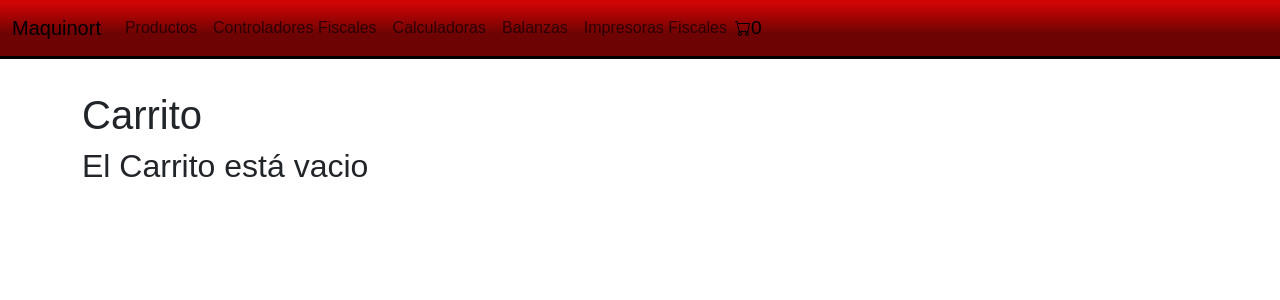
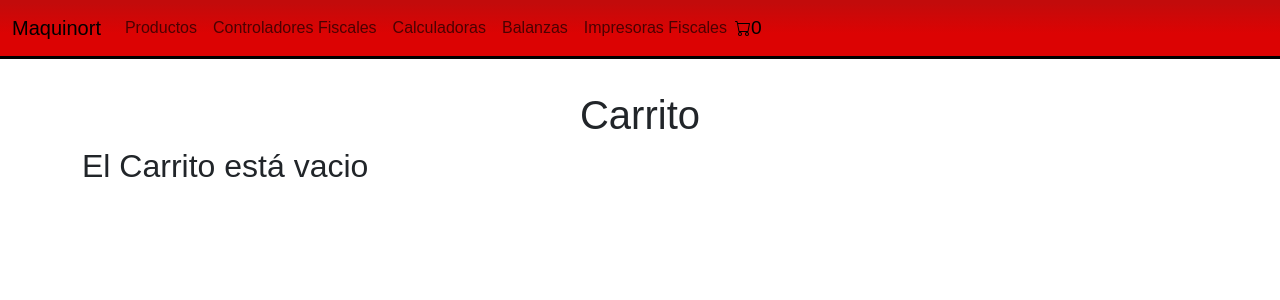
Before and after one commit to jpcaponetto/PreEntregas_React, a React (Create React App) app: page /carrito in a window 1280 px wide. Shown: the top 300 px of the page. Built offline with nearby package versions, Linux system fonts and the light colour scheme.

Commit message:
correciones para re entrega

```diff
--- a/src/App.css
+++ b/src/App.css
@@ -27,7 +27,7 @@
   align-items:center;
   background-color: rgba(110,3,3,1);
   border-bottom: 3px solid black;
-  background: linear-gradient(0deg, rgba(110,3,3,1) 40%, rgb(209, 4, 4) 95%);
+  background: linear-gradient(0deg, rgb(220, 3, 3) 40%, rgb(194, 11, 11) 95%);
 }
 
 .logo {
@@ -58,8 +58,6 @@
   color:white !important;
   text-decoration:none;
 }
-
-
 
 .productos {
   display: grid;
--- a/src/Components/Carrito/Carrito.jsx
+++ b/src/Components/Carrito/Carrito.jsx
@@ -13,12 +13,14 @@ const Carrito = () => {
   return (
 
     <div className='container'>
-      <h1 className='main-title'>Carrito</h1>
+      <h1 className='main-title text-center'>Carrito</h1>
       {
         carrito.map((prod) => (
           <div key={prod.id}>
+            <div className='container card' style={{ width: '18rem' }}>
+              <div className='row card-body'>
           <h3> {prod.titulo} </h3>
-          <img src={prod.imagen} alt={prod.titulo} />
+          <img src={prod.imagen} alt={prod.titulo} className='card-img-top' />
           <p>Precio Unitario: ${prod.precio} </p>
           <p>Precio Total: ${prod.precio * prod.cantidad}</p>
           <p>Cant: {prod.cantidad}</p>
@@ -27,9 +29,8 @@ const Carrito = () => {
             Eliminar producto del carrito
           </button>
           </div>
-
-
-
+          </div>
+          </div>
 
         ))
       }
@@ -37,9 +38,9 @@ const Carrito = () => {
       {
         carrito.length > 0 ?
         <>
-      <h2>Total neto: ${precioTotal()}</h2>
-      <button className='agregar-al-carrito' onClick={handleVaciar}>Vaciar</button>
-       <Link to="/checkout" className='agregar-al-carrito'>Finalizar compra </Link>
+      <h2 className='text-center'>Total neto: ${precioTotal()}</h2>
+      <button className='agregar-al-carrito justify-content-center' onClick={handleVaciar}>Vaciar</button>
+       <Link to="/checkout" className='agregar-al-carrito text-center'>Finalizar compra </Link>
         </> :
             <h2>El Carrito está vacio</h2>
       }
```
